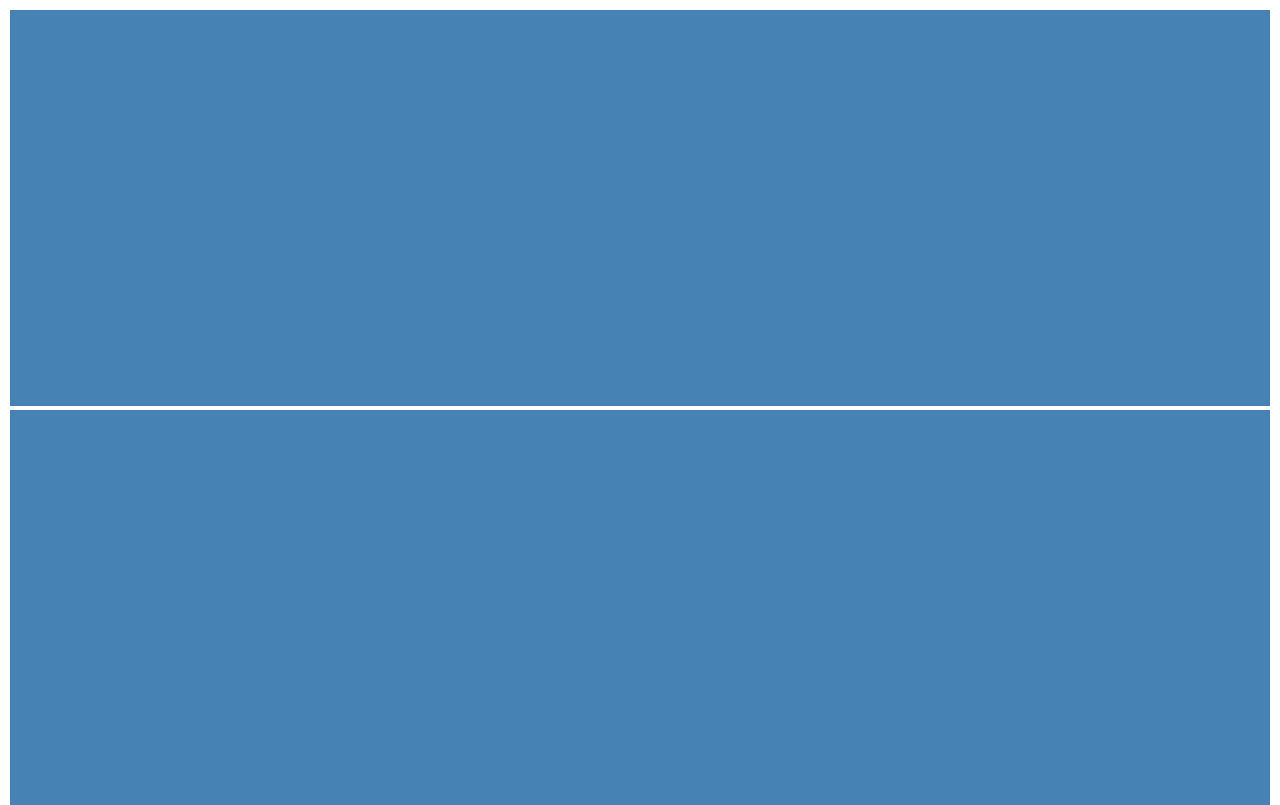
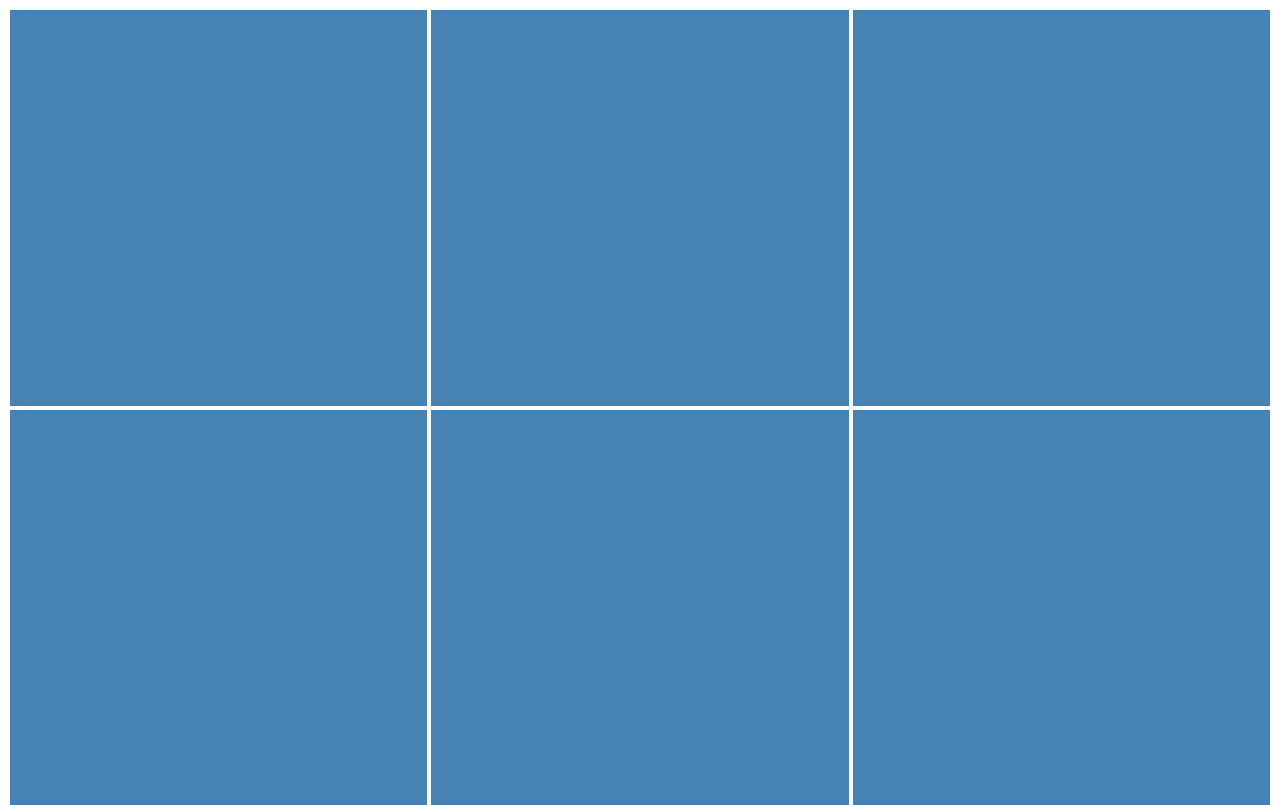
Before and after one commit to OskarWetzels/CourseHTMLandCSS, a plain HTML site: page flex.html in a window 1280 px wide. Shown: the top 805 px of the page. Drawn offline with Linux system fonts and the light colour scheme.

Commit message:
chapter closed

```diff
--- a/flex.css
+++ b/flex.css
@@ -13,4 +13,8 @@
     margin: 0;
 }
 
-@media only screen and (max-width: 1025px)
+@media only screen and (max-width: 1400px){
+    .box{
+        flex: 1 1 33.333%;
+    }
+}
--- a/flex.html
+++ b/flex.html
@@ -7,7 +7,7 @@
     <link rel="stylesheet" href="flex.css">
 </head>
 <body>
-    <div class="grid">
+    <div class="container">
         <div class="box"></div>
         <div class="box"></div>
         <div class="box"></div>
```
